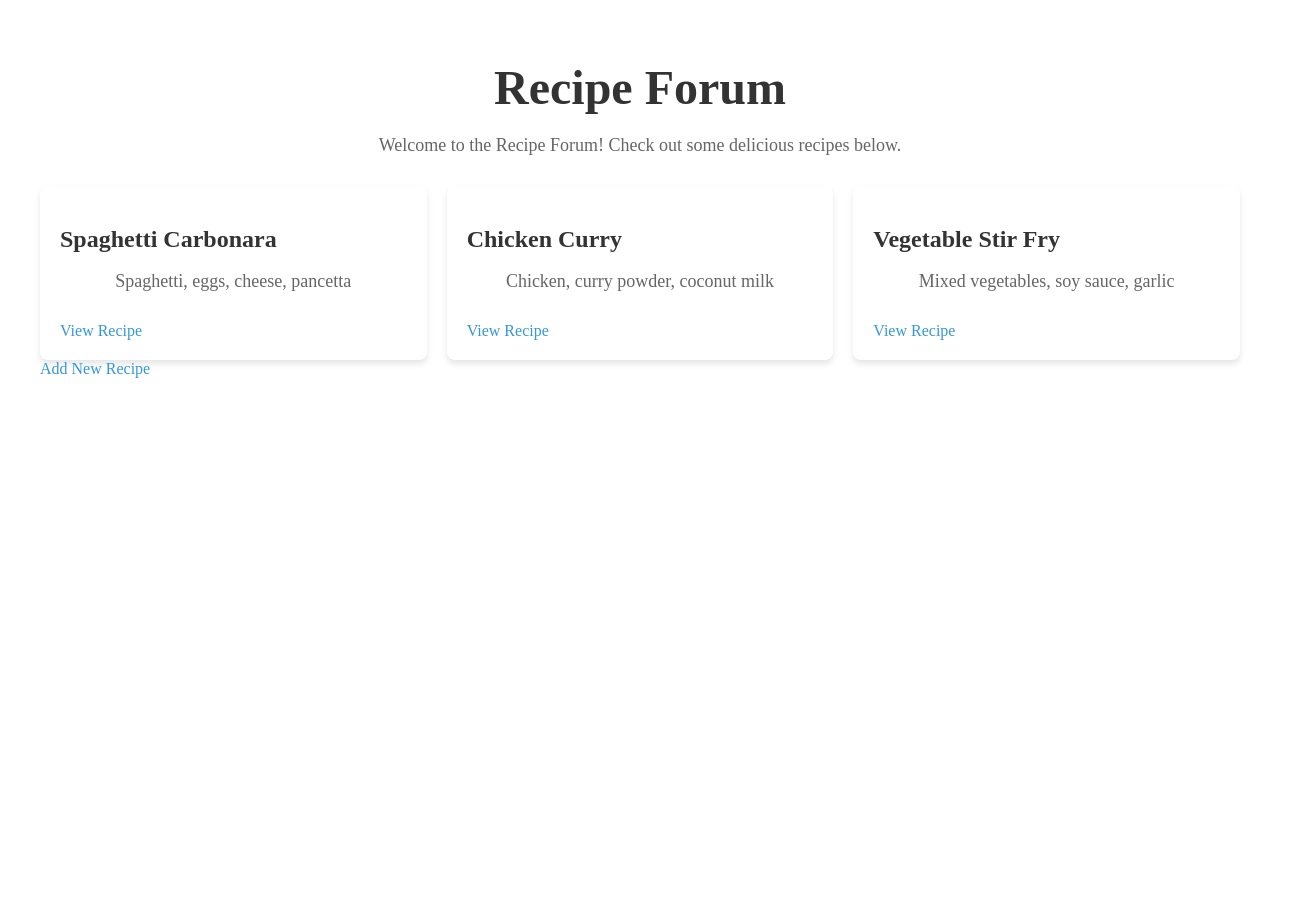
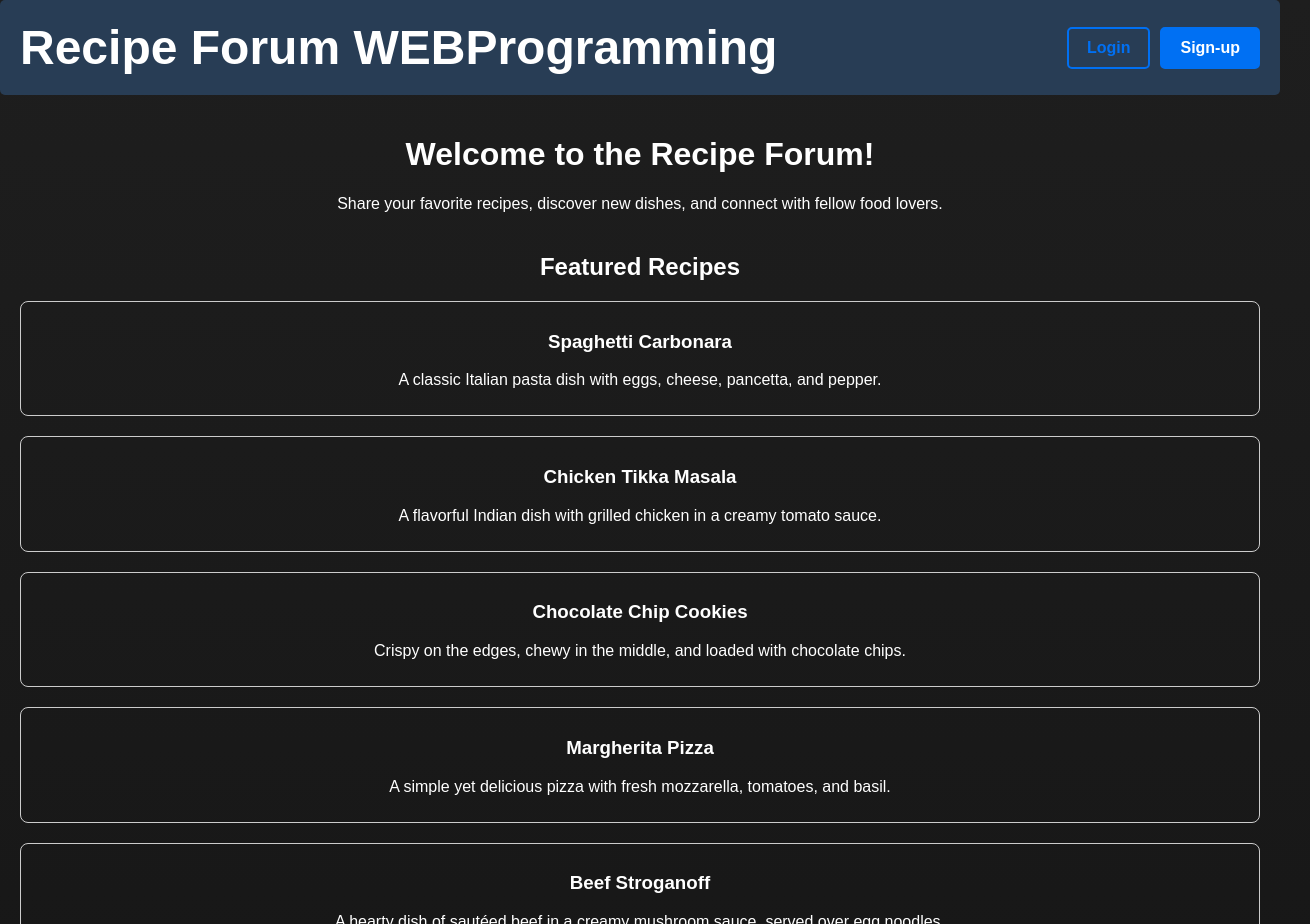
Before and after one commit to jozhkee/WEB_Programming, a Next.js app: page / in a window 1280 px wide. Shown: the top 924 px of the page, 1310 px wide, since content can reach past the window. Before the commit the page ends 800 px from the top, so only its background shows below. Built offline with nearby package versions, Linux system fonts and the light colour scheme.

Commit message:
Added the layout of the index page for starters, added header and footer

```diff
--- /dev/null
+++ b/components/Footer.js
@@ -0,0 +1,9 @@
+import styles from '../styles/Footer.module.css';
+
+export default function Footer() {
+  return (
+    <footer className={styles.footer}>
+      <p>© 2024 Recipe Forum. All rights reserved.</p>
+    </footer>
+  );
+}
--- /dev/null
+++ b/components/Header.js
@@ -0,0 +1,18 @@
+import styles from '../styles/Header.module.css';
+import Link from 'next/link';
+
+export default function Header() {
+  return (
+    <header className={styles.header}>
+      <h1 className={styles.title}>Recipe Forum WEBProgramming</h1>
+      <div className={styles.authButtons}>
+        <Link href="/login">
+          <button className={`${styles.button} ${styles.login}`}>Login</button>
+        </Link>
+        <Link href="/signup">
+          <button className={`${styles.button} ${styles.signup}`}>Sign-up</button>
+        </Link>
+      </div>
+    </header>
+  );
+}
--- a/pages/_app.js
+++ b/pages/_app.js
@@ -1,5 +1,5 @@
 // pages/_app.js
-import '../styles/styles.css'; // Import your global stylesheet
+import '../styles/globals.css'; // Import your global stylesheet
 
 export default function App({ Component, pageProps }) {
   return <Component {...pageProps} />;
--- a/pages/index.js
+++ b/pages/index.js
@@ -1,37 +1,49 @@
-// pages/index.js
-import Link from 'next/link';
+import Head from 'next/head';
+import Header from '../components/Header';
+import Footer from '../components/Footer';
 
 export default function Home() {
   const recipes = [
-    { id: 1, title: 'Spaghetti Carbonara', ingredients: 'Spaghetti, eggs, cheese, pancetta' },
-    { id: 2, title: 'Chicken Curry', ingredients: 'Chicken, curry powder, coconut milk' },
-    { id: 3, title: 'Vegetable Stir Fry', ingredients: 'Mixed vegetables, soy sauce, garlic' },
+    { id: 1, title: 'Spaghetti Carbonara', description: 'A classic Italian pasta dish with eggs, cheese, pancetta, and pepper.' },
+    { id: 2, title: 'Chicken Tikka Masala', description: 'A flavorful Indian dish with grilled chicken in a creamy tomato sauce.' },
+    { id: 3, title: 'Chocolate Chip Cookies', description: 'Crispy on the edges, chewy in the middle, and loaded with chocolate chips.' },
+    { id: 4, title: 'Margherita Pizza', description: 'A simple yet delicious pizza with fresh mozzarella, tomatoes, and basil.' },
+    { id: 5, title: 'Beef Stroganoff', description: 'A hearty dish of sautéed beef in a creamy mushroom sauce, served over egg noodles.' },
+    { id: 6, title: 'Caesar Salad', description: 'A fresh salad with romaine lettuce, croutons, parmesan cheese, and Caesar dressing.' },
+    { id: 7, title: 'Shrimp Scampi', description: 'Garlic butter shrimp tossed in a white wine sauce and served over pasta.' },
+    { id: 8, title: 'Lemon Herb Chicken', description: 'Juicy grilled chicken marinated with lemon, garlic, and fresh herbs.' },
+    { id: 9, title: 'Vegetable Stir Fry', description: 'A mix of fresh vegetables stir-fried in a savory soy-ginger sauce.' },
+    { id: 10, title: 'Apple Pie', description: 'A classic American dessert with cinnamon-spiced apples in a flaky crust.' },
   ];
 
+
   return (
-    <div className="container mx-auto p-6">
-      <h1 className="text-4xl font-bold mb-6 text-center text-gray-800">Recipe Forum</h1>
-      <p className="text-lg mb-8 text-center text-gray-600">Welcome to the Recipe Forum! Check out some delicious recipes below.</p>
+    <>
+      <Head>
+        <title>Recipe Forum</title>
+        <meta name="description" content="A community-driven recipe sharing forum" />
+      </Head>
 
-      <div className="recipe-list grid grid-cols-1 sm:grid-cols-2 md:grid-cols-3 gap-6">
-        {recipes.map((recipe) => (
-          <div key={recipe.id} className="recipe-card bg-white p-6 rounded-lg shadow-lg hover:shadow-xl transition-shadow duration-300">
-            <h2 className="text-2xl font-semibold text-gray-800 mb-4">{recipe.title}</h2>
-            <p className="text-gray-600 mb-4">{recipe.ingredients}</p>
-            {/* Correct Link usage */}
-            <Link href={`/recipe/${recipe.id}`} className="text-blue-500 hover:underline">
-              View Recipe
-            </Link>
-          </div>
-        ))}
-      </div>
+      <Header />
 
-      {/* Button to add a new recipe */}
-      <div className="text-center mt-8">
-        <Link href="/add-recipe" className="inline-block bg-green-500 text-white py-3 px-6 rounded-full hover:bg-green-600 transition-colors duration-300 font-semibold">
-          Add New Recipe
-        </Link>
-      </div>
-    </div>
+      <main style={{ padding: '20px', textAlign: 'center' }}>
+        <h1>Welcome to the Recipe Forum!</h1>
+        <p>Share your favorite recipes, discover new dishes, and connect with fellow food lovers.</p>
+
+        <section style={{ marginTop: '40px' }}>
+          <h2>Featured Recipes</h2>
+          <ul style={{ listStyle: 'none', padding: 0 }}>
+            {recipes.map((recipe) => (
+              <li key={recipe.id} style={{ margin: '20px 0', padding: '10px', border: '1px solid #ccc', borderRadius: '8px' }}>
+                <h3>{recipe.title}</h3>
+                <p>{recipe.description}</p>
+              </li>
+            ))}
+          </ul>
+        </section>
+      </main>
+
+      <Footer />
+    </>
   );
 }
--- /dev/null
+++ b/styles/Footer.module.css
@@ -0,0 +1,12 @@
+.footer {
+    background: #222;
+    color: white;
+    text-align: center;
+    padding: 15px;
+    margin-top: 40px;
+    width: 100%;
+    max-width: 100vw;  /* Ensures it does not exceed viewport width */
+    font-size: 14px;
+    overflow: hidden;  /* Prevents horizontal scrolling */
+    position: relative;
+  }
--- /dev/null
+++ b/styles/Header.module.css
@@ -0,0 +1,56 @@
+.header {
+  font-family: 'Lora', sans-serif;
+  background-color: #283d55;
+  color: white;
+  padding: 20px;
+  font-size: 24px;
+  border-radius: 5px;
+  display: flex;
+  justify-content: space-between; /* Pushes title left, buttons right */
+  align-items: center;
+}
+
+.title {
+  margin: 0;
+}
+
+.authButtons {
+  display: flex;
+  gap: 10px;
+}
+
+/* General button styles */
+.button {
+  padding: 10px 18px;
+  font-size: 16px;
+  font-weight: bold;
+  border-radius: 5px;
+  text-decoration: none;
+  border: none;
+  cursor: pointer;
+  transition: all 0.3s ease;
+}
+
+/* Login button (outlined) */
+.login {
+  background: transparent;
+  color: #0070f3;
+  border: 2px solid #0070f3;
+}
+
+/* Sign-up button (solid) */
+.signup {
+  background: #0070f3;
+  color: white;
+  border: 2px solid #0070f3;
+}
+
+/* Hover effects */
+.login:hover {
+  background: #0070f3;
+  color: white;
+}
+
+.signup:hover {
+  background: #0051b3;
+}
--- /dev/null
+++ b/styles/globals.css
@@ -0,0 +1,24 @@
+.form-control-dark {
+  border-color: var(--bs-gray);
+}
+.form-control-dark:focus {
+  border-color: #fff;
+  box-shadow: 0 0 0 .25rem rgba(255, 255, 255, .25);
+}
+
+.text-small {
+  font-size: 85%;
+}
+
+.dropdown-toggle:not(:focus) {
+  outline: 0;
+}
+
+body {
+  font-family: 'Poppins', sans-serif;
+  background: linear-gradient(to bottom, #1e1e1e, #121212);
+  color: white;
+  margin: 0;
+  padding: 0;
+  overflow-x: hidden; /* Prevents horizontal scrolling */
+}
--- a/styles/styles.css
+++ /dev/null
@@ -1,80 +0,0 @@
-/* styles/styles.css */
-.container {
-    max-width: 1200px;
-    margin: 0 auto;
-    padding: 20px;
-  }
-
-  h1 {
-    text-align: center;
-    font-size: 3rem;
-    color: #333;
-    margin-bottom: 20px;
-  }
-
-  p {
-    text-align: center;
-    font-size: 1.125rem;
-    color: #666;
-    margin-bottom: 30px;
-  }
-
-  .recipe-list {
-    display: grid;
-    grid-template-columns: repeat(1, 1fr);
-    gap: 20px;
-  }
-
-  @media (min-width: 600px) {
-    .recipe-list {
-      grid-template-columns: repeat(2, 1fr);
-    }
-  }
-
-  @media (min-width: 900px) {
-    .recipe-list {
-      grid-template-columns: repeat(3, 1fr);
-    }
-  }
-
-  .recipe-card {
-    background-color: #fff;
-    padding: 20px;
-    border-radius: 8px;
-    box-shadow: 0 4px 6px rgba(0, 0, 0, 0.1);
-    transition: box-shadow 0.3s;
-  }
-
-  .recipe-card:hover {
-    box-shadow: 0 6px 10px rgba(0, 0, 0, 0.15);
-  }
-
-  h2 {
-    font-size: 1.5rem;
-    color: #333;
-    margin-bottom: 15px;
-  }
-
-  a {
-    color: #3498db;
-    text-decoration: none;
-  }
-
-  a:hover {
-    text-decoration: underline;
-  }
-
-  .btn-add-recipe {
-    display: inline-block;
-    background-color: #28a745;
-    color: #fff;
-    padding: 15px 30px;
-    border-radius: 50px;
-    text-align: center;
-    font-weight: bold;
-    transition: background-color 0.3s;
-  }
-
-  .btn-add-recipe:hover {
-    background-color: #218838;
-  }
```
Also changed, not shown: pages/add-recipe.js (added), pages/api/auth.js (added), pages/api/recipes.js (added), 1 other file (tests, documents, lock files or other folders).
